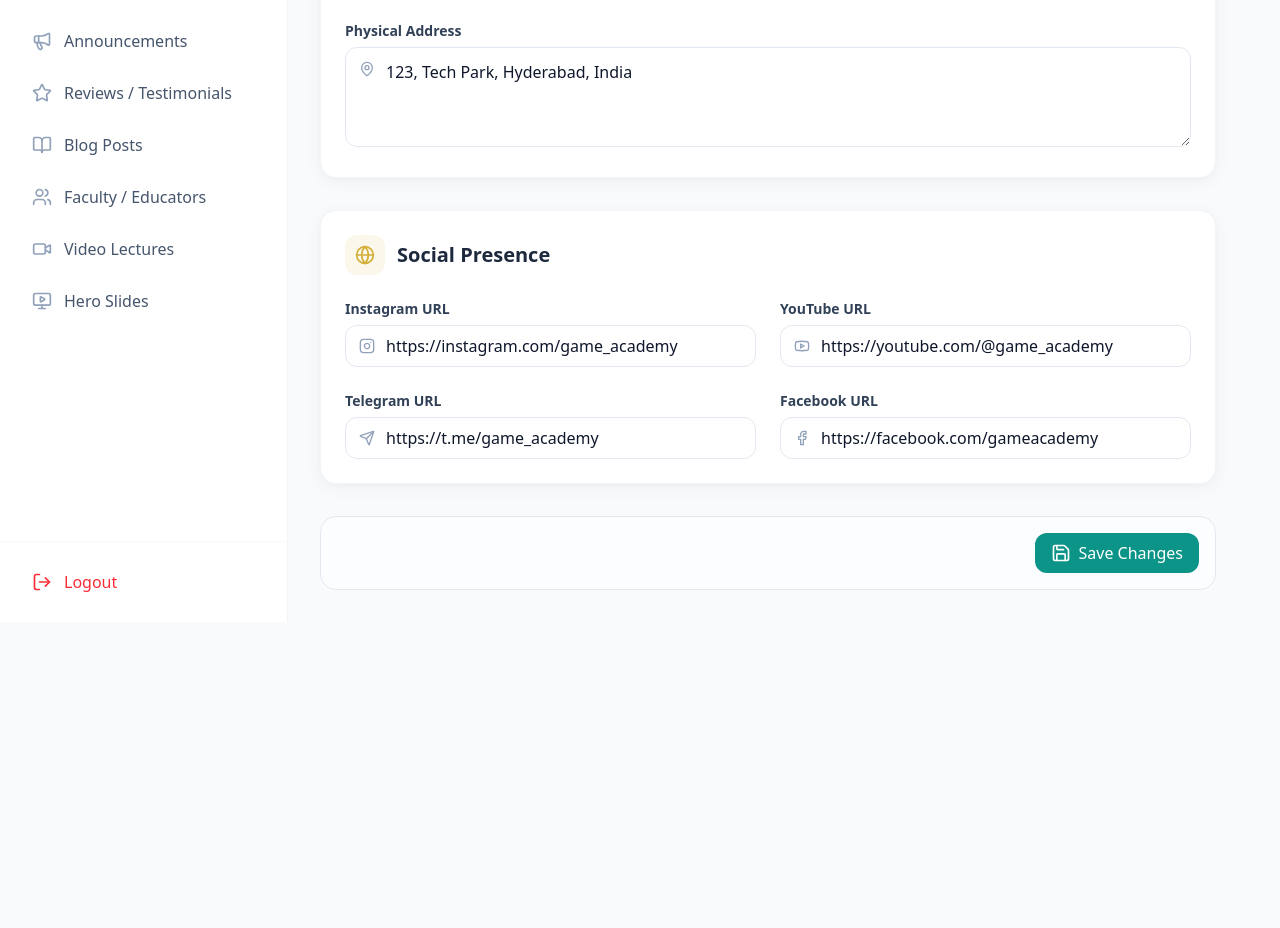
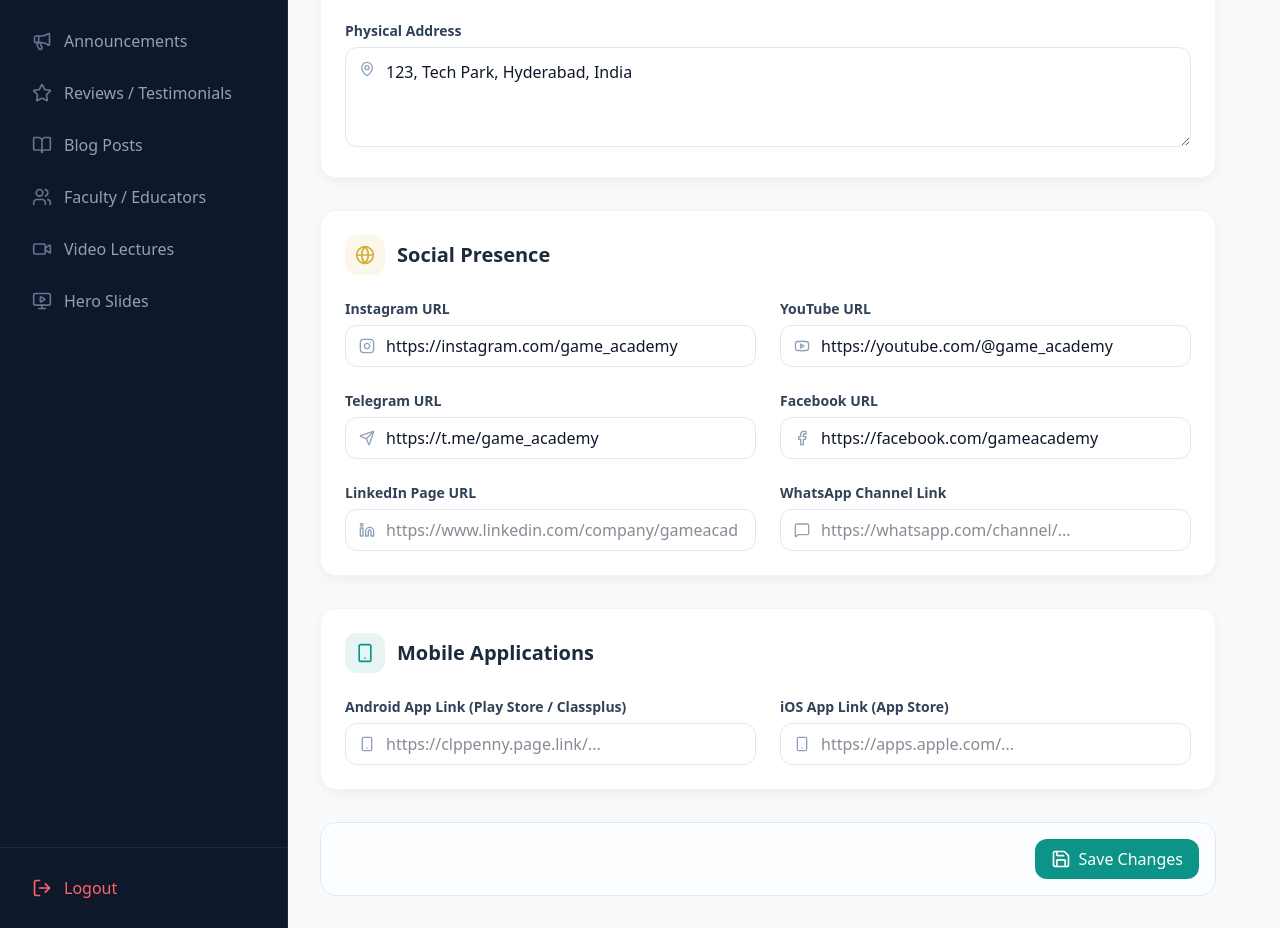
Before and after one commit to techinfigo/Game-Admin-Pannel, a React (Vite) app: page /admin/settings in a window 1280 px wide. Shown: the part 460-1388 px from the top of the page. Before the commit the page ends 1082 px from the top, so only its background shows below. Built offline with nearby package versions, Linux system fonts and the light colour scheme.

Commit message:
feat(admin): update branding and site configuration
- Update sidebar to a dark theme with a logo
- Add social and app link fields to site settings
- Expand SiteSettings model to support LinkedIn, WhatsApp, and app store URLs

```diff
--- a/src/admin/SiteSettings.tsx
+++ b/src/admin/SiteSettings.tsx
@@ -4,7 +4,7 @@
  */
 
 import React, { useState } from 'react';
-import { Save, Globe, MessageCircle, Mail, Link as LinkIcon, Instagram, Youtube, Send, Facebook, MapPin } from 'lucide-react';
+import { Save, Globe, MessageCircle, Mail, Link as LinkIcon, Instagram, Youtube, Send, Facebook, MapPin, Linkedin, MessageSquare, Smartphone } from 'lucide-react';
 import { motion } from 'motion/react';
 import { SiteSettings } from '../types';
 
@@ -18,6 +18,10 @@ export default function SiteSettingsPage() {
     youtube: 'https://youtube.com/@game_academy',
     telegram: 'https://t.me/game_academy',
     facebook: 'https://facebook.com/gameacademy',
+    linkedin: '',
+    whatsappChannel: '',
+    androidAppLink: '',
+    iosAppLink: '',
     address: '123, Tech Park, Hyderabad, India'
   });
 
@@ -155,6 +159,7 @@ export default function SiteSettingsPage() {
                   value={settings.instagram}
                   onChange={handleInputChange}
                   className="input-field pl-10"
+                  placeholder="https://instagram.com/..."
                 />
                 <Instagram className="w-4 h-4 text-slate-400 absolute left-3.5 top-1/2 -translate-y-1/2" />
               </div>
@@ -169,6 +174,7 @@ export default function SiteSettingsPage() {
                   value={settings.youtube}
                   onChange={handleInputChange}
                   className="input-field pl-10"
+                  placeholder="https://youtube.com/..."
                 />
                 <Youtube className="w-4 h-4 text-slate-400 absolute left-3.5 top-1/2 -translate-y-1/2" />
               </div>
@@ -183,6 +189,7 @@ export default function SiteSettingsPage() {
                   value={settings.telegram}
                   onChange={handleInputChange}
                   className="input-field pl-10"
+                  placeholder="https://t.me/..."
                 />
                 <Send className="w-4 h-4 text-slate-400 absolute left-3.5 top-1/2 -translate-y-1/2" />
               </div>
@@ -197,8 +204,81 @@ export default function SiteSettingsPage() {
                   value={settings.facebook}
                   onChange={handleInputChange}
                   className="input-field pl-10"
+                  placeholder="https://facebook.com/..."
                 />
                 <Facebook className="w-4 h-4 text-slate-400 absolute left-3.5 top-1/2 -translate-y-1/2" />
+              </div>
+            </div>
+
+            <div>
+              <label className="label-text">LinkedIn Page URL</label>
+              <div className="relative">
+                <input
+                  type="url"
+                  name="linkedin"
+                  value={settings.linkedin}
+                  onChange={handleInputChange}
+                  className="input-field pl-10"
+                  placeholder="https://www.linkedin.com/company/gameacademyindia/"
+                />
+                <Linkedin className="w-4 h-4 text-slate-400 absolute left-3.5 top-1/2 -translate-y-1/2" />
+              </div>
+            </div>
+
+            <div>
+              <label className="label-text">WhatsApp Channel Link</label>
+              <div className="relative">
+                <input
+                  type="url"
+                  name="whatsappChannel"
+                  value={settings.whatsappChannel}
+                  onChange={handleInputChange}
+                  className="input-field pl-10"
+                  placeholder="https://whatsapp.com/channel/..."
+                />
+                <MessageSquare className="w-4 h-4 text-slate-400 absolute left-3.5 top-1/2 -translate-y-1/2" />
+              </div>
+            </div>
+          </div>
+        </section>
+
+        {/* App Links Section */}
+        <section className="admin-card">
+          <div className="flex items-center gap-3 mb-6">
+            <div className="w-10 h-10 bg-game-teal/10 rounded-xl flex items-center justify-center text-game-teal">
+              <Smartphone className="w-5 h-5" />
+            </div>
+            <h2 className="text-xl font-bold text-slate-800">Mobile Applications</h2>
+          </div>
+
+          <div className="grid grid-cols-1 md:grid-cols-2 gap-6">
+            <div>
+              <label className="label-text">Android App Link (Play Store / Classplus)</label>
+              <div className="relative">
+                <input
+                  type="url"
+                  name="androidAppLink"
+                  value={settings.androidAppLink}
+                  onChange={handleInputChange}
+                  className="input-field pl-10"
+                  placeholder="https://clppenny.page.link/..."
+                />
+                <Smartphone className="w-4 h-4 text-slate-400 absolute left-3.5 top-1/2 -translate-y-1/2" />
+              </div>
+            </div>
+
+            <div>
+              <label className="label-text">iOS App Link (App Store)</label>
+              <div className="relative">
+                <input
+                  type="url"
+                  name="iosAppLink"
+                  value={settings.iosAppLink}
+                  onChange={handleInputChange}
+                  className="input-field pl-10"
+                  placeholder="https://apps.apple.com/..."
+                />
+                <Smartphone className="w-4 h-4 text-slate-400 absolute left-3.5 top-1/2 -translate-y-1/2" />
               </div>
             </div>
           </div>
--- a/src/components/AdminLayout.tsx
+++ b/src/components/AdminLayout.tsx
@@ -64,23 +64,26 @@ export default function AdminLayout() {
 
       {/* Sidebar */}
       <aside
-        className={`fixed lg:static inset-y-0 left-0 z-50 w-72 bg-white border-r border-slate-100 transition-transform duration-300 transform ${
+        className={`fixed lg:static inset-y-0 left-0 z-50 w-72 bg-slate-900 border-r border-slate-800 transition-transform duration-300 transform ${
           isSidebarOpen ? 'translate-x-0' : '-translate-x-full lg:translate-x-0'
         }`}
       >
         <div className="flex flex-col h-full">
           {/* Logo Section */}
-          <div className="p-6 border-b border-slate-50 flex items-center justify-between">
+          <div className="p-6 border-b border-slate-800 flex items-center justify-between">
             <Link to="/admin" className="flex items-center justify-center flex-1">
-              <div className="w-12 h-12 bg-game-teal rounded-2xl flex items-center justify-center text-white font-bold text-2xl shadow-lg shadow-game-teal/20">
-                G
-              </div>
+              <img
+                src="https://placehold.co/200x80/0d9488/ffffff?text=GAME+ACADEMY"
+                alt="GAME Academy Logo"
+                className="max-h-12 w-auto object-contain"
+                referrerPolicy="no-referrer"
+              />
             </Link>
             <button
-              className="lg:hidden p-2 hover:bg-slate-50 rounded-lg"
+              className="lg:hidden p-2 hover:bg-white/5 rounded-lg"
               onClick={() => setIsSidebarOpen(false)}
             >
-              <X className="w-5 h-5 text-slate-500" />
+              <X className="w-5 h-5 text-slate-400" />
             </button>
           </div>
 
@@ -95,10 +98,10 @@ export default function AdminLayout() {
                   className={`flex items-center gap-3 px-4 py-3 rounded-xl transition-all duration-200 group ${
                     isActive
                       ? 'bg-game-teal text-white shadow-lg shadow-game-teal/20'
-                      : 'text-slate-600 hover:bg-slate-50'
+                      : 'text-slate-400 hover:bg-white/5 hover:text-white'
                   }`}
                 >
-                  <item.icon className={`w-5 h-5 ${isActive ? 'text-white' : 'text-slate-400 group-hover:text-game-teal'}`} />
+                  <item.icon className={`w-5 h-5 ${isActive ? 'text-white' : 'text-slate-500 group-hover:text-white'}`} />
                   <span className="font-medium">{item.label}</span>
                 </Link>
               );
@@ -106,8 +109,8 @@ export default function AdminLayout() {
           </nav>
 
           {/* Logout Section */}
-          <div className="p-4 border-t border-slate-50">
-            <button className="w-full flex items-center gap-3 px-4 py-3 rounded-xl text-red-500 hover:bg-red-50 transition-all duration-200">
+          <div className="p-4 border-t border-slate-800">
+            <button className="w-full flex items-center gap-3 px-4 py-3 rounded-xl text-red-400 hover:bg-red-500/10 transition-all duration-200">
               <LogOut className="w-5 h-5" />
               <span className="font-medium">Logout</span>
             </button>
--- a/src/types.ts
+++ b/src/types.ts
@@ -12,6 +12,10 @@ export interface SiteSettings {
   youtube: string;
   telegram: string;
   facebook: string;
+  linkedin: string;
+  whatsappChannel: string;
+  androidAppLink: string;
+  iosAppLink: string;
   address: string;
 }
 
```
